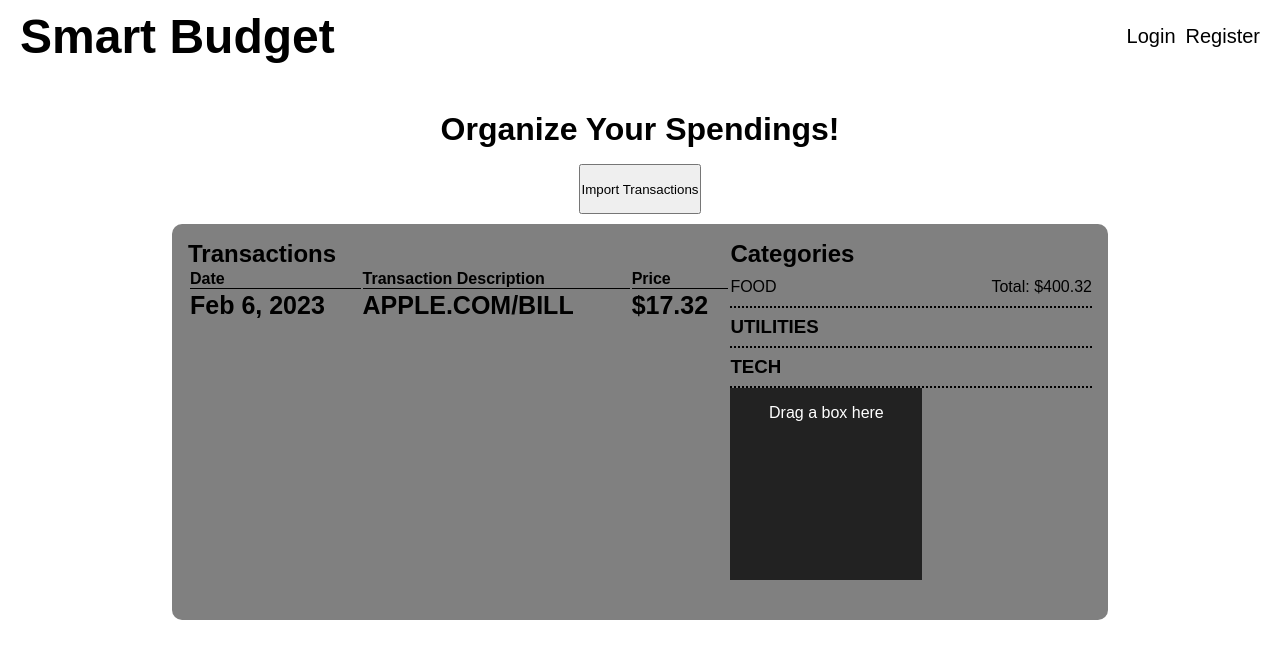
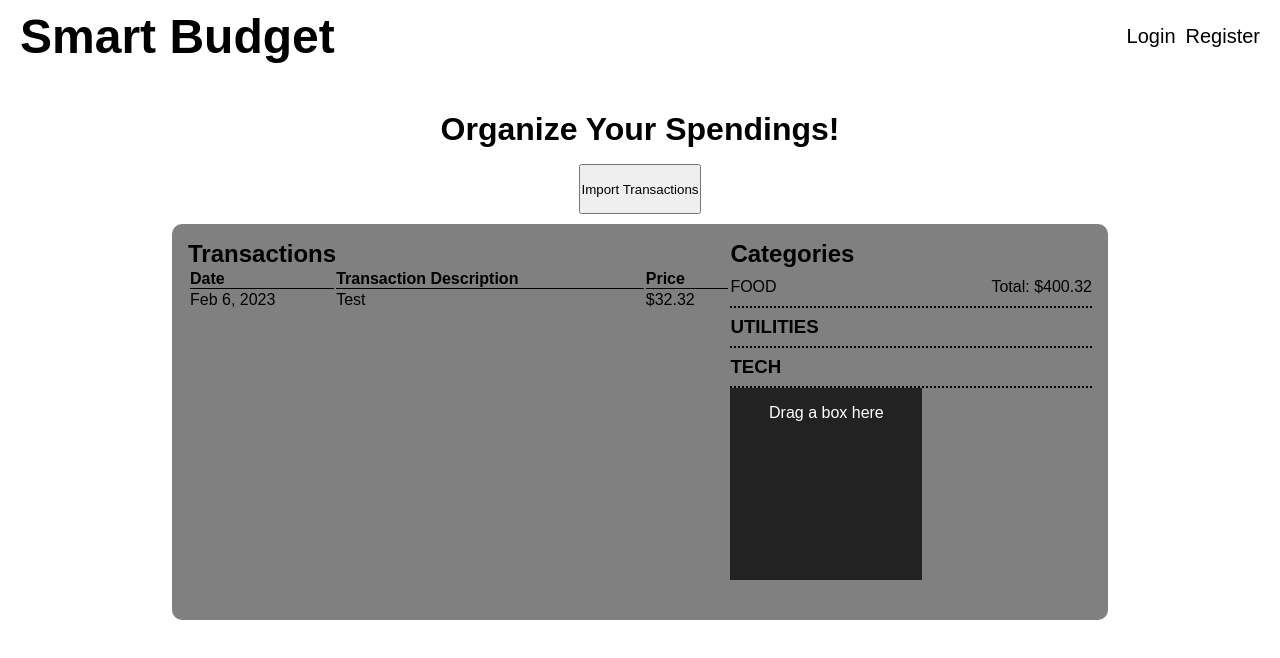
Before and after one commit to ScorpiosCrux/Budget-Smart, a Next.js app in the folder frontend/: page / in a window 1280 px wide. Shown: the top 658 px of the page. Built offline with nearby package versions, Linux system fonts and the light colour scheme; no server answers.

Commit message:
Updated Transaction to be draggable

```diff
--- a/frontend/components/Dashboard.tsx
+++ b/frontend/components/Dashboard.tsx
@@ -28,7 +28,7 @@ const Dashboard = () => {
 									<th>Price</th>
 								</tr>
 
-								<Transaction />
+								<Transaction date="Feb 6, 2023" description="Test" price="$32.32" />
 							</tbody>
 						</table>
 					</div>
--- a/frontend/components/Transaction.tsx
+++ b/frontend/components/Transaction.tsx
@@ -1,7 +1,14 @@
 import { useDrag } from "react-dnd";
+import styled from "styled-components";
 import { ItemTypes } from "./Dashboard";
 
-const Transaction = () => {
+interface Props {
+	date: string;
+	description: string;
+	price: string;
+}
+
+const Transaction = (props: Props) => {
 	const [{ isDragging }, drag] = useDrag(() => ({
 		type: ItemTypes.TRANSACTION,
 		collect: (monitor) => ({
@@ -9,19 +16,17 @@ const Transaction = () => {
 		}),
 	}));
 	return (
-		<tr
-			ref={drag}
-			style={{
-				opacity: isDragging ? 0.5 : 1,
-				fontSize: 25,
-				fontWeight: "bold",
-				cursor: "move",
-			}}>
-			<td>Feb 6, 2023</td>
-			<td>APPLE.COM/BILL</td>
-			<td>$17.32</td>
-		</tr>
+		<TransactionRow ref={drag} isDragging={isDragging}>
+			<td>{props.date}</td>
+			<td>{props.description}</td>
+			<td>{props.price}</td>
+		</TransactionRow>
 	);
 };
 
 export default Transaction;
+
+const TransactionRow = styled.tr<{ isDragging: boolean }>`
+	opacity: ${(p) => (p.isDragging ? 0.5 : 1)};
+	cursor: move;
+`;
```
